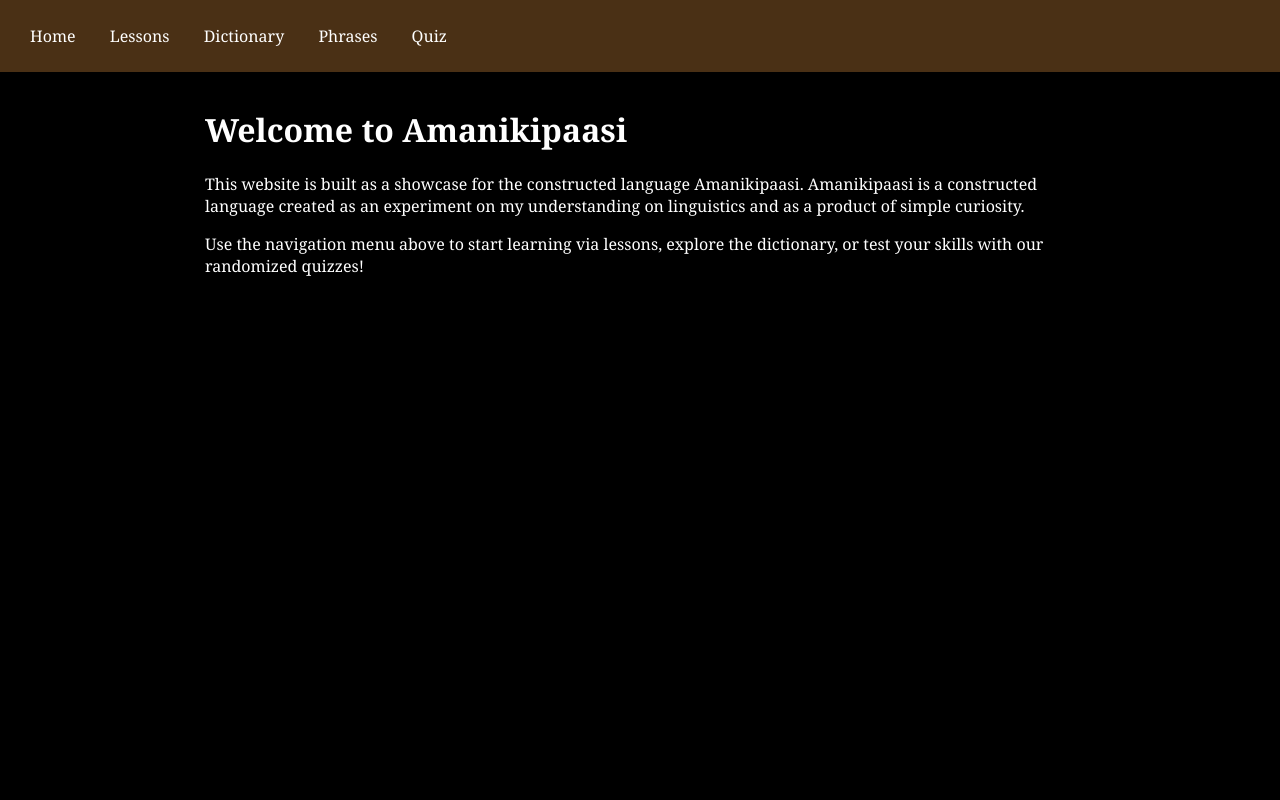
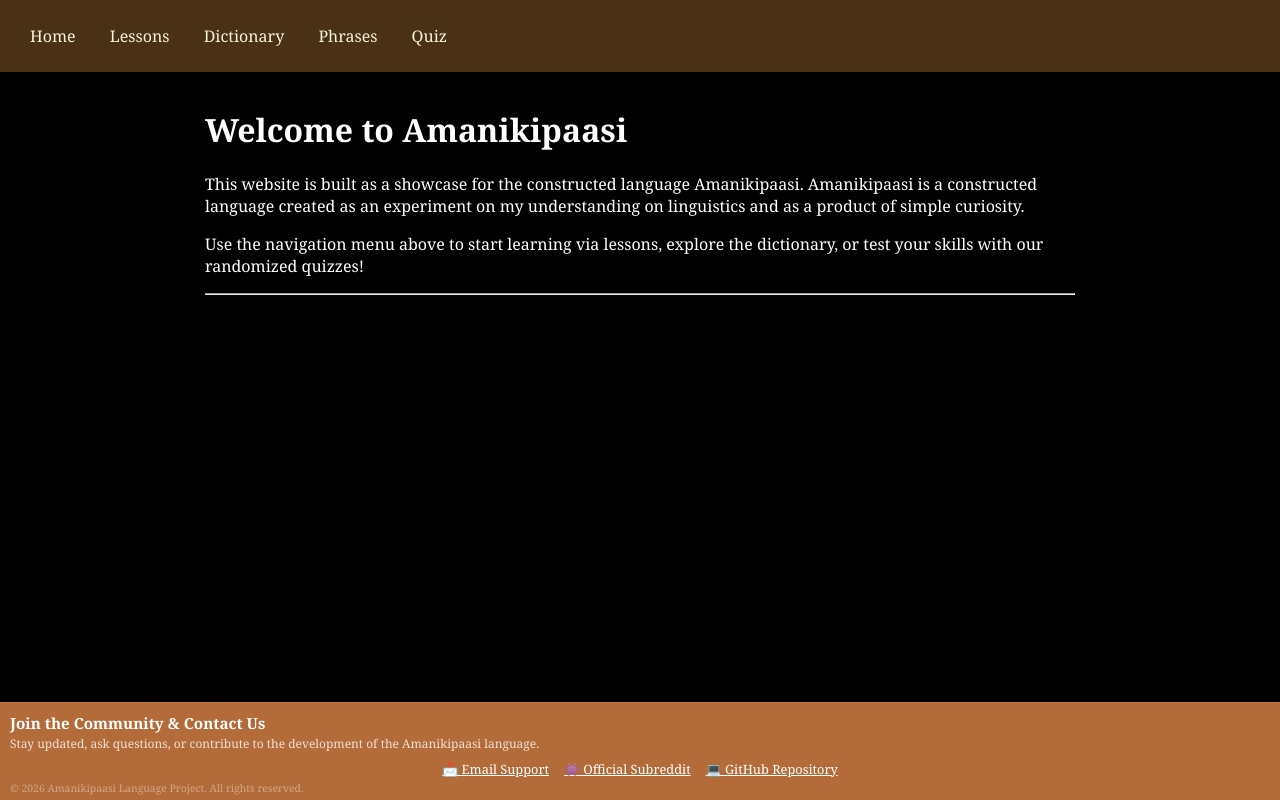
Before and after one commit to sharon-s-543/amanikipaasi-, a Flask app: page / in a window 1280 px wide. Run offline with Flask 3, Linux system fonts and the light colour scheme.

Commit message:
changed the colors

```diff
--- a/static/css/style.css
+++ b/static/css/style.css
@@ -1,39 +1,97 @@
+
 body { font-family: Georgia, Cambria, "Times New Roman", Times, serif; margin: 0; background: #000000; color: #ffffff; }
 .navbar { background: #4a3015; padding: 15px; overflow: hidden; }
-.navbar a { color: white; text-decoration: none; padding: 10px 15px; display: inline-block; }
-.navbar a:hover { background: #34495e; border-radius: 4px; }
+.navbar a { color: #f5f5dc; text-decoration: none; padding: 10px 15px; display: inline-block; }
+.navbar a:hover { background: #d2b48c; border-radius: 4px; }
 .container { padding: 20px; max-width: 900px; margin: auto; }
+
+.site-footer {
+    position: fixed;
+    bottom: 0;
+    left: 0;
+    width: 100%;
+    background-color: #b36b39; /*lighter brown*/
+    text-align: left;
+    color: f5f5dc;
+    font-family: Georgia, Cambria, "Times New Roman", Times, serif;
+    border-top: 1px solid rgba(255, 255, 255, 0.1);
+    z-index: 1000;
+    box-sizing: border-box;
+
+    /* === to shrink the footer === */
+    padding: 8px 10px 4px 10px;
+}
+
+/* === to make the header compact === */
+.site-footer h4 {
+    margin: 2px 0 4px 0;
+    font-size: 0.95rem; /* Shrunk down from 1.4rem */
+    font-weight: bold;
+    color: #ffffff;
+}
+
+/* MAKE THE DESCRIPTION PARAGRAPH TINY */
+.site-footer p {
+    color: rgba(255, 255, 255, 0.8);
+    font-size: 0.75rem; /* Tiny, clean description text */
+    margin: 0 0 8px 0; /* Tightened margin space */
+    line-height: 1.2;
+}
+
+/* SPACE OUT THE LINKS HORIZONTALLY ON MOBILE */
+.footer-links {
+    display: flex;
+    justify-content: center;
+    gap: 15px; /* Brings them closer together */
+    flex-wrap: wrap;
+    margin-bottom: 4px;
+}
+
+/*  SHRUNK LINK TEXT & BETTER COLOR FOR LEGIBILITY */
+.footer-link {
+    color: #ffffff !important; /* White looks cleaner than dark blue on this wood background */
+    text-decoration: underline;
+    font-weight: normal;
+    font-size: 0.8rem; /* Keeps links tiny and readable */
+}
+
+.site-footer .copyright {
+    color: rgba(255, 255, 255, 0.4);
+    font-size: 0.65rem;
+    margin: 4px 0 2px 0;
+}
 
 /* Lesson Sidebar Grid Layout */
 .lessons-container { display: flex; flex-direction: row; gap: 20px; }
-.sidebar { width: 250px; background: #f4f6f7; padding: 15px; border-radius: 5px; }
+.sidebar { width: 250px; background: #f5f5dc; padding: 15px; border-radius: 5px; color: #000;}
+.sidebar h3 { color: #000; }
 .lesson-main { flex: 1; }
-.lesson-content { background: #4a3015; padding: 15px; border: 1px solid #ddd; white-space: pre-wrap;
-/* Add these lines to fix the font and text styling */
+.lesson-content { background: #f5deb3; padding: 15px; border: 1px solid #000; white-space: pre-wrap; color:#000;
+/* to fix the font and text styling */
     font-family: 'Segoe UI', Tahoma, Geneva, Verdana, sans-serif;
     font-size: 1.1rem;
     line-height: 1.6;}
-.hamburger { display: none; }
+
 
 /* Dictionary Table */
-.dict-table { width: 100%; border-collapse: collapse; margin-top: 15px; }
-.dict-table th, .dict-table td { border: 1px solid #ddd; padding: 10px; text-align: left; }
-.dict-table th { background-color: #2c3e50; color: white; }
+.dict-table { width: 100%; border-collapse: collapse; margin-top: 15px; color:#000; background:#f5f5dc;}
+.dict-table th, .dict-table td { border: 1px solid #000; padding: 10px; text-align: left; }
+.dict-table th { background-color: #d2b48c; color: #000; }
 
-/* --- Phrases Page Styles --- */
+/* === Phrases === */
 .phrases-header {
     margin-bottom: 25px;
-    border-bottom: 2px solid #ecf0f1;
+    border-bottom: 2px solid #ffffff;
     padding-bottom: 10px;
 }
 
 .phrases-header h2 {
-    color: #2c3e50;
+    color: #ffffff;
     margin: 0 0 5px 0;
 }
 
 .phrases-header p {
-    color: #7f8c8d;
+    color: #ffffff;
     font-style: italic;
     margin: 0;
 }
@@ -190,114 +288,46 @@ body { font-family: Georgia, Cambria, "Times New Roman", Times, serif; margin: 0
     cursor: pointer;
     font-weight: bold;
 }
+
 .tab-content form button:hover { background: #27ae60; }
 
 
-/* Responsive adjustments for phones */
-@media(max-width: 768px) {
-    .lessons-container { flex-direction: column; }
-    .sidebar { display: none; width: 100%; }
-    .sidebar.active { display: block; }
-    .hamburger { display: block; padding: 10px; background: #34495e; color: white; border: none; cursor: pointer; }
-}
-eight: bold; }
-
-.dashboard-header {
-    display: flex;
-    justify-content: space-between;
-    align-items: center;
-    margin-bottom: 20px;
-}
-.logout-btn {
-    background: #e74c3c;
-    color: white;
-    text-decoration: none;
-    padding: 8px 15px;
+/* --- Hamburger Button Default State (Hidden on Computers) --- */
+.hamburger {
+    display: none;
+    width: 100%;
+    padding: 12px;
+    background-color: #400707; /*marroom colour*/
+    color: #f5f5dc; /* Cream text */
+    border: none;
+    font-family: inherit;
+    font-size: 1.1rem;
+    font-weight: bold;
+    cursor: pointer;
+    margin-bottom: 15px;
     border-radius: 4px;
 }
 
-/* Tab Layout Styles */
-.tab-menu { display: flex; gap: 5px; margin-bottom: 15px; overflow-x: auto; }
-.tab-btn {
-    background: #ecf0f1;
-    border: none;
-    padding: 10px 20px;
-    cursor: pointer;
-    border-radius: 4px 4px 0 0;
-    font-size: 1rem;
+/* --- Responsive Adjustments for Mobile Phones --- */
+@media(max-width: 768px) {
+    .lessons-container {
+        flex-direction: column;
+    }
+
+    /* 1. Show the toggle button on mobile viewports */
+    .hamburger {
+        display: block;
+    }
+
+    /* 2. Hide the sidebar by default on mobile devices */
+    .sidebar {
+        display: none;
+        width: 100%;
+        box-sizing: border-box;
+    }
+
+    /* 3. When JavaScript adds the class 'active', snap the menu into view! */
+    .sidebar.active {
+        display: block;
+    }
 }
-.tab-btn.active { background: #3498db; color: white; font-weight: bold; }
-
-/* Admin Dashboard Forms Layout */
-.tab-content form input,
-.tab-content form textarea,
-.tab-content form select {
-    width: 100%;
-    padding: 10px;
-    margin-bottom: 12px;
-    border: 1px solid #ccc;
-    border-radius: 4px;
-    box-sizing: border-box;
-    font-family: inherit;
-}
-.tab-content form button, .admin-login-box button {
-    background: #2ecc71;
-    color: white;
-    border: none;
-    padding: 12px 20px;
-    border-radius: 4px;
-    cursor: pointer;
-    font-weight: bold;
-}
-.tab-content form button:hover { background: #27ae60; }
-
-
-/* Responsive adjustments for phones */
-@media(max-width: 768px) {
-    .lessons-container { flex-direction: column; }
-    .sidebar { display: none; width: 100%; }
-    .sidebar.active { display: block; }
-    .hamburger { display: block; padding: 10px; background: #34495e; color: white; border: none; cursor: pointer; }
-}
-
-}
-}
-
-  font-size: 1rem;
-}
-.tab-btn.active { background: #3498db; color: white; font-weight: bold; }
-
-/* Admin Dashboard Forms Layout */
-.tab-content form input,
-.tab-content form textarea,
-.tab-content form select {
-    width: 100%;
-    padding: 10px;
-    margin-bottom: 12px;
-    border: 1px solid #ccc;
-    border-radius: 4px;
-    box-sizing: border-box;
-    font-family: inherit;
-}
-.tab-content form button, .admin-login-box button {
-    background: #2ecc71;
-    color: white;
-    border: none;
-    padding: 12px 20px;
-    border-radius: 4px;
-    cursor: pointer;
-    font-weight: bold;
-}
-.tab-content form button:hover { background: #27ae60; }
-
-
-/* Responsive adjustments for phones */
-@media(max-width: 768px) {
-    .lessons-container { flex-direction: column; }
-    .sidebar { display: none; width: 100%; }
-    .sidebar.active { display: block; }
-    .hamburger { display: block; padding: 10px; background: #34495e; color: white; border: none; cursor: pointer; }
-}
-
-}
-}
--- a/templates/index.html
+++ b/templates/index.html
@@ -3,4 +3,21 @@
     <h1>Welcome to Amanikipaasi</h1>
     <p>This website is built as a showcase for the constructed language Amanikipaasi. Amanikipaasi is a constructed language created as an experiment on my understanding on linguistics and as a product of simple curiosity.</p>
     <p>Use the navigation menu above to start learning via lessons, explore the dictionary, or test your skills with our randomized quizzes!</p>
+
+    <!-- --- CONTACTS & COMMUNITY FOOTER --- -->
+    <hr class="footer-divider">
+
+    <footer class="site-footer">
+        <h4>Join the Community & Contact Us</h4>
+        <p>Stay updated, ask questions, or contribute to the development of the Amanikipaasi language.</p>
+
+        <div class="footer-links">
+            <a href="mailto:your_email@example.com" class="footer-link">📩 Email Support</a>
+            <a href="https://reddit.com/r/Amanikipaasi" target="_blank" class="footer-link">👾 Official Subreddit</a>
+            <a href="https://github.com/sharon-s-543/amanikipaasi-" target="_blank" class="footer-link">💻 GitHub Repository</a>
+        </div>
+
+        <p class="copyright">© 2026 Amanikipaasi Language Project. All rights reserved.</p>
+    </footer>
+
 {% endblock %}
```
Also changed, not shown: other parts of static/css/style.css (+51 -11 lines), templates/lessons.html (+11 -11 lines), static/images/background.jpg (deleted).
